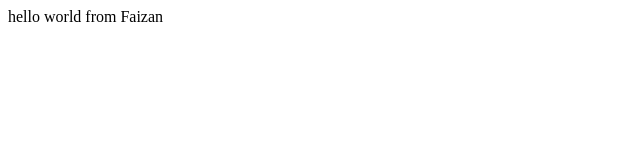
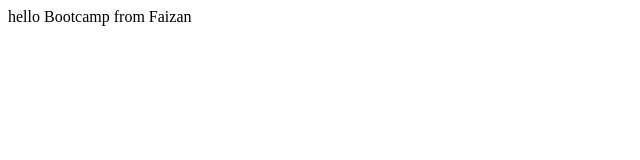
Before and after one commit to faizanahmadgit/firstlecture, a plain HTML site: page index.html in a window 1280 px wide. Shown: the full height of the page, 0-640 px from the left. Drawn offline with Linux system fonts and the light colour scheme.

Commit message:
updated index.html

```diff
--- a/index.html
+++ b/index.html
@@ -7,7 +7,7 @@
 </head>
 <body>
     <div>
-        hello world from Faizan
+        hello Bootcamp from Faizan
     </div>
 </body>
 </html>
```
